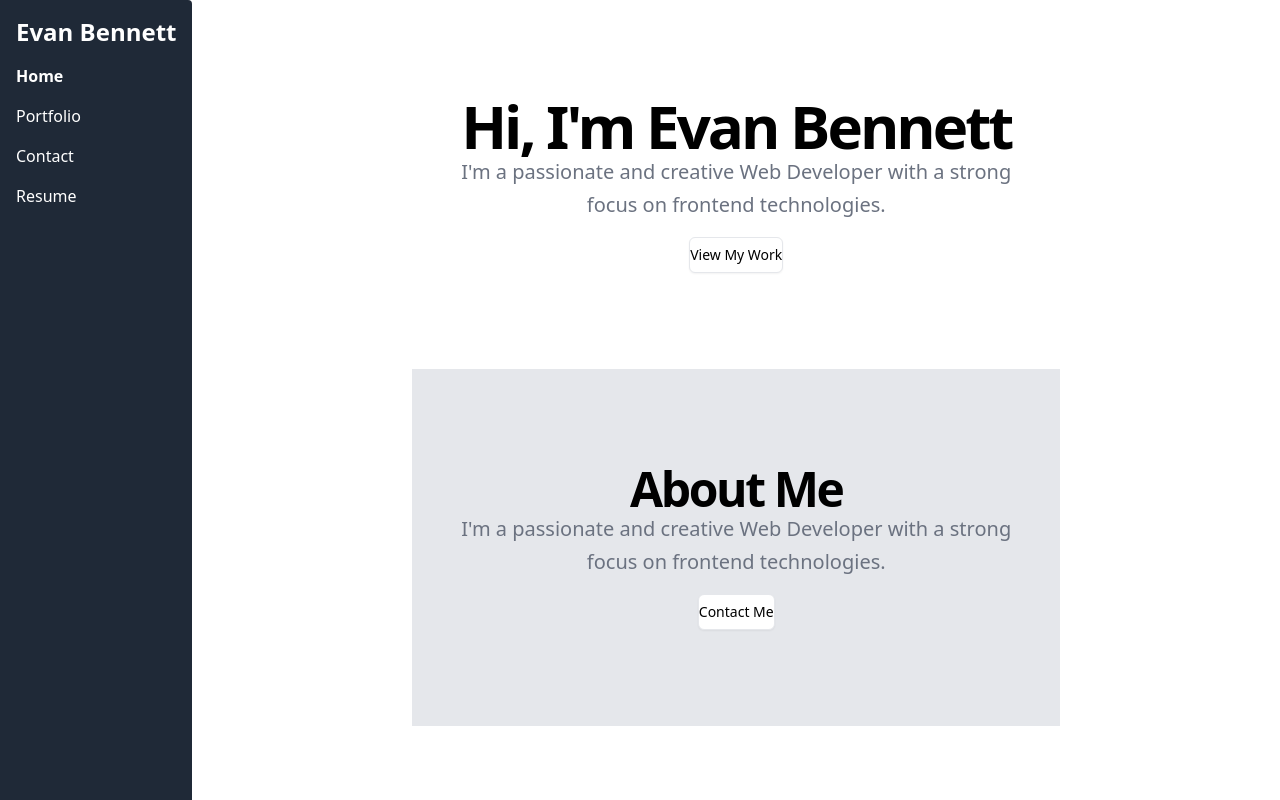
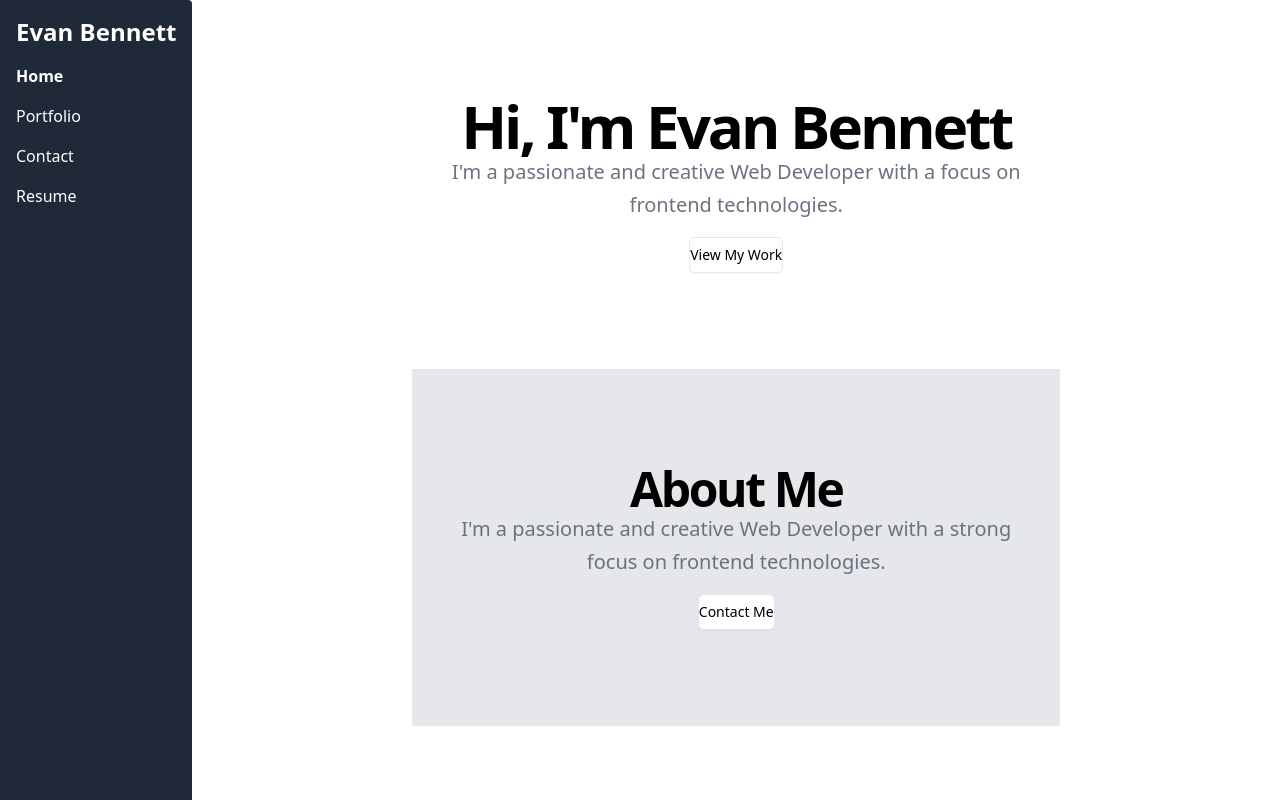
Before and after one commit to Evan8383/react-portfolio-template, a React (Vite) app: page / in a window 1280 px wide. Shown: the top 800 px of the page. Built offline with nearby package versions, Linux system fonts and the light colour scheme.

Commit message:
reworded home page sentence

```diff
--- a/src/pages/About.jsx
+++ b/src/pages/About.jsx
@@ -10,7 +10,7 @@ export default function About() {
             <div className="text-center">
               <h1 className="text-4xl font-bold tracking-tighter sm:text-5xl md:text-6xl">Hi, I'm Evan Bennett</h1>
               <p className="max-w-[600px] text-gray-500 md:text-xl/relaxed lg:text-base/relaxed xl:text-xl/relaxed">
-                I'm a passionate and creative Web Developer with a strong focus on frontend technologies.
+                I'm a passionate and creative Web Developer with a focus on frontend technologies.
               </p>
             </div>
             <div className="mx-auto w-full max-w-sm space-y-2 text-center">
```
